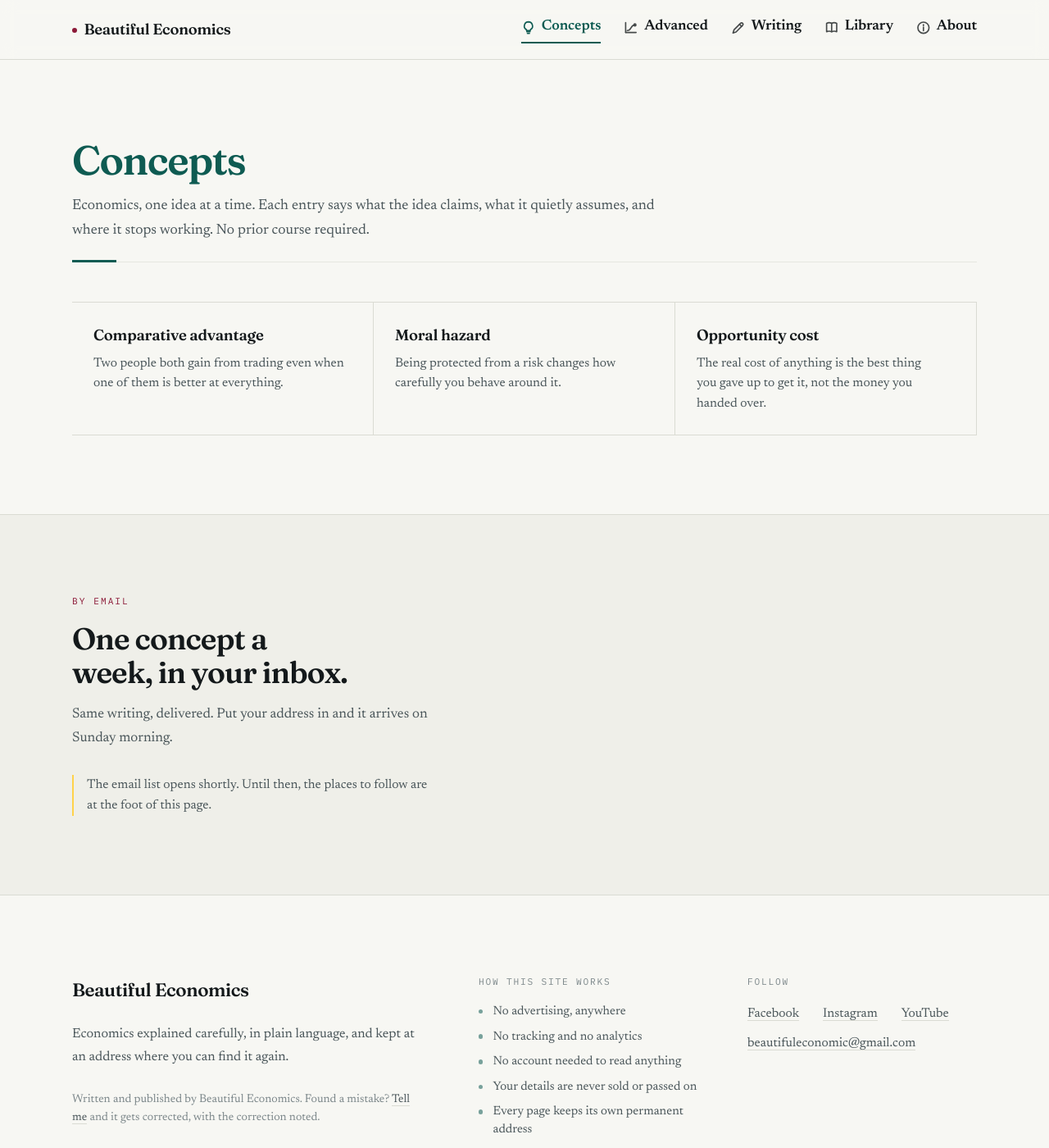
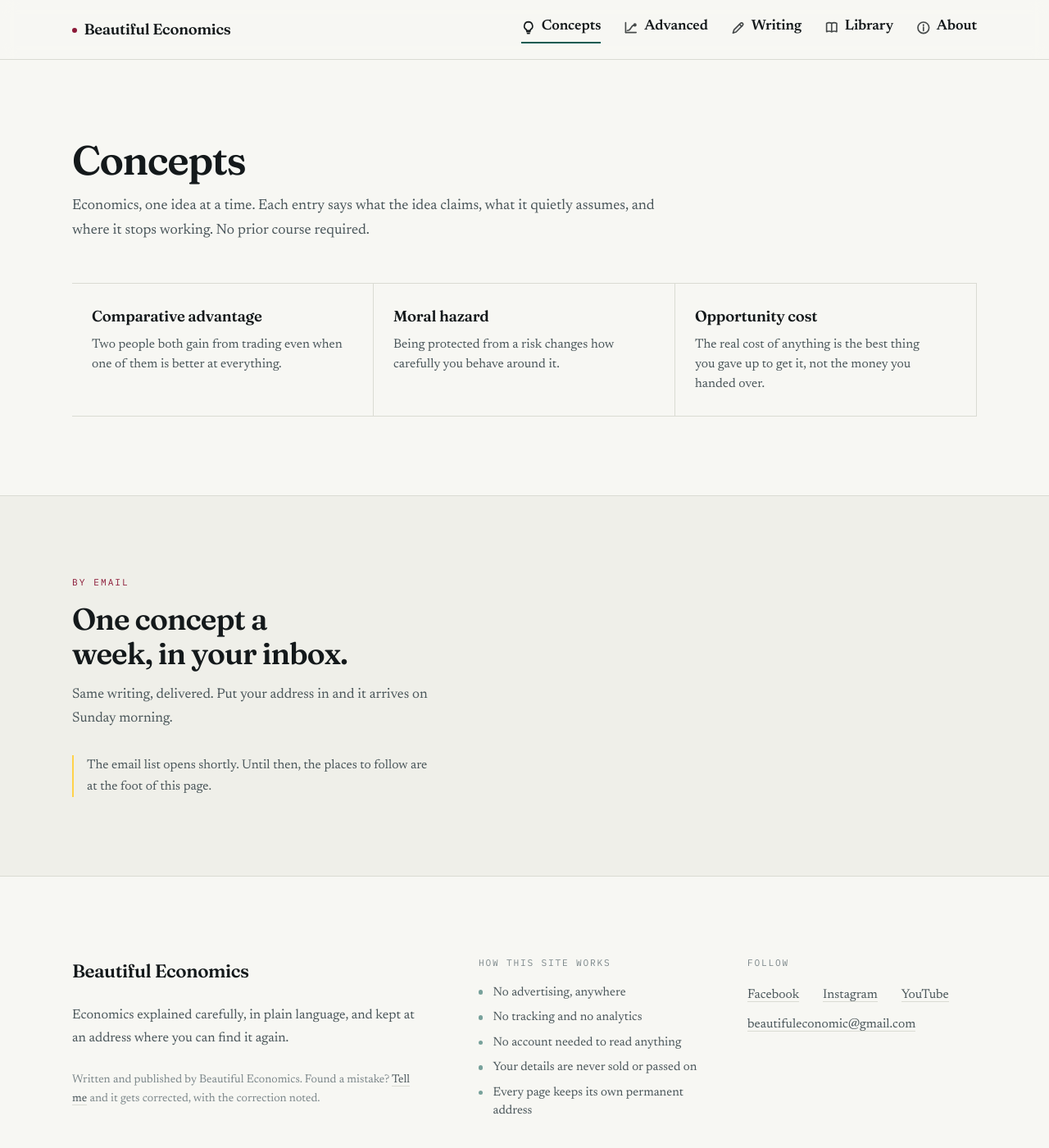
Before and after one commit to BeautifulEconomics/beautifuleconomics.github.io, a Jekyll site: the page built from concepts.html, in a window 1280 px wide and 1400 px high. Shown: the whole window at 82% size. Built offline with Jekyll 4.4.1, drawn with Linux system fonts in a browser that asks for light colours.

```diff
--- a/_includes/chai.html
+++ b/_includes/chai.html
@@ -1,58 +1,81 @@
 {%- comment -%}
-  A small cutting-chai glass that peeks up from the bottom corner every
-  so often, looks at the reader, and goes back down.
+  The small cast that peeks in from the edges: a cutting-chai glass at the
+  bottom right, a stack of coins at the bottom left, and a book that leans
+  in from the left margin.
 
-  Built entirely by this script and drawn as SVG, so nothing is fetched
-  from anyone else's server and no reader can be left with a broken
-  image. It never takes clicks (pointer-events: none) and never appears
-  for a reader who has asked for less motion.
+  They take turns, so only one is ever on screen. Everything is built by
+  this script and drawn as SVG, so nothing is fetched from anyone else's
+  server and no reader can be left with a broken image. None of them take
+  clicks (pointer-events: none), and none are created at all for a reader
+  who has asked for less motion.
 {%- endcomment -%}
 <script>
 (function () {
   var D = document;
   if (window.matchMedia && window.matchMedia('(prefers-reduced-motion: reduce)').matches) return;
 
-  var el = D.createElement('div');
-  el.className = 'chai';
-  el.setAttribute('aria-hidden', 'true');
-  el.innerHTML =
-    '<svg viewBox="0 0 64 72" fill="none">' +
-      /* steam */
-      '<g class="chai__steam">' +
+  var cast = [
+    /* ---- the cutting chai, bottom right ---- */
+    { cls: 'peek peek--br', box: '0 0 64 72', svg:
+      '<g class="peek__steam">' +
         '<path d="M24 16 C 20 11, 28 9, 24 4"/>' +
         '<path d="M32 14 C 28 9, 36 7, 32 2"/>' +
         '<path d="M40 16 C 36 11, 44 9, 40 4"/>' +
       '</g>' +
-      /* the glass: narrow at the base, flared at the rim */
-      '<path class="chai__glass" d="M18 26 L 22 68 L 42 68 L 46 26 Z"/>' +
-      /* the tea inside */
-      '<path class="chai__tea" d="M19.5 32 L 22.6 65.5 L 41.4 65.5 L 44.5 32 Z"/>' +
-      /* the rim */
-      '<line class="chai__rim" x1="17" y1="26" x2="47" y2="26"/>' +
-      /* two eyes looking out over the tea */
-      '<g class="chai__eyes">' +
-        '<circle cx="27.5" cy="42" r="2.6"/>' +
-        '<circle cx="36.5" cy="42" r="2.6"/>' +
-      '</g>' +
-    '</svg>';
+      '<path class="peek__body" d="M18 26 L 22 68 L 42 68 L 46 26 Z"/>' +
+      '<path class="peek__fill" d="M19.5 32 L 22.6 65.5 L 41.4 65.5 L 44.5 32 Z"/>' +
+      '<line class="peek__rim" x1="17" y1="26" x2="47" y2="26"/>' +
+      '<g class="peek__eyes"><circle cx="27.5" cy="42" r="2.6"/><circle cx="36.5" cy="42" r="2.6"/></g>' },
 
-  D.body.appendChild(el);
+    /* ---- a stack of coins, bottom left ---- */
+    { cls: 'peek peek--bl', box: '0 0 64 72', svg:
+      /* drawn bottom coin first so each rim sits in front of the one below */
+      '<rect class="peek__fill" x="12" y="54" width="40" height="14"/>' +
+      '<ellipse class="peek__disc" cx="32" cy="54" rx="20" ry="6"/>' +
+      '<rect class="peek__fill" x="12" y="42" width="40" height="14"/>' +
+      '<ellipse class="peek__disc" cx="32" cy="42" rx="20" ry="6"/>' +
+      '<rect class="peek__fill" x="12" y="30" width="40" height="14"/>' +
+      '<ellipse class="peek__disc" cx="32" cy="30" rx="20" ry="6"/>' +
+      '<line class="peek__rim" x1="12" y1="30" x2="12" y2="68"/>' +
+      '<line class="peek__rim" x1="52" y1="30" x2="52" y2="68"/>' +
+      '<g class="peek__eyes"><circle cx="26" cy="37" r="2.4"/><circle cx="38" cy="37" r="2.4"/></g>' },
 
-  var showing = false;
+    /* ---- a book leaning in from the left ---- */
+    { cls: 'peek peek--l', box: '0 0 64 72', svg:
+      '<rect class="peek__body" x="14" y="22" width="36" height="48" rx="2"/>' +
+      '<line class="peek__rim" x1="22" y1="22" x2="22" y2="70"/>' +
+      '<line class="peek__page" x1="30" y1="34" x2="43" y2="34"/>' +
+      '<line class="peek__page" x1="30" y1="42" x2="43" y2="42"/>' +
+      '<line class="peek__page" x1="30" y1="50" x2="38" y2="50"/>' +
+      '<g class="peek__eyes"><circle cx="30" cy="16" r="2.6"/><circle cx="41" cy="16" r="2.6"/></g>' +
+      '<path class="peek__brow" d="M26 10 C 30 6, 45 6, 48 11"/>' }
+  ];
+
+  var nodes = cast.map(function (c) {
+    var el = D.createElement('div');
+    el.className = c.cls;
+    el.setAttribute('aria-hidden', 'true');
+    el.innerHTML = '<svg viewBox="' + c.box + '" fill="none">' + c.svg + '</svg>';
+    D.body.appendChild(el);
+    return el;
+  });
+
+  var turn = 0, busy = false;
   function peek() {
-    if (showing) return;
-    showing = true;
+    if (busy) return;
+    busy = true;
+    var el = nodes[turn % nodes.length];
+    turn++;
     el.classList.add('is-up');
     window.setTimeout(function () {
       el.classList.remove('is-up');
-      showing = false;
+      busy = false;
     }, 4200);
   }
 
-  /* First look a little after the reader has settled, then now and then. */
   window.setTimeout(function () {
     peek();
-    window.setInterval(peek, 62000);
-  }, 22000);
+    window.setInterval(peek, 46000);
+  }, 20000);
 })();
 </script>
--- a/assets/css/style.css
+++ b/assets/css/style.css
@@ -1072,164 +1072,75 @@ body {
 }
 
 /* ============================================================
-   The chai glass in the corner.
-   Built and animated by _includes/chai.html. It never takes a
-   click, and it is not created at all for a reader who has
-   asked for reduced motion.
+   The small cast that peeks in from the edges.
+   Built and animated by _includes/chai.html. They take turns,
+   never take a click, and are not created at all for a reader
+   who has asked for reduced motion.
    ============================================================ */
-.chai {
+.peek {
   position: fixed;
-  right: clamp(.75rem, 3vw, 2rem);
-  bottom: 0;
-  z-index: 40;
+  z-index: 30;
   width: clamp(44px, 7vw, 62px);
   pointer-events: none;
-  transform: translateY(100%);
   transition: transform .85s cubic-bezier(.3,.85,.3,1);
 }
-.chai.is-up { transform: translateY(14%); }
+.peek svg { display: block; width: 100%; height: auto; overflow: visible; }
 
-.chai svg { display: block; width: 100%; height: auto; overflow: visible; }
+/* where each one waits, and how far it leans in */
+.peek--br { right: clamp(.75rem, 3vw, 2rem); bottom: 0; transform: translateY(100%); }
+.peek--bl { left:  clamp(.75rem, 3vw, 2rem); bottom: 0; transform: translateY(100%); }
+.peek--l  { left: 0; top: 38%; transform: translateX(-100%); }
 
-.chai__glass {
+.peek--br.is-up, .peek--bl.is-up { transform: translateY(14%); }
+.peek--l.is-up                   { transform: translateX(-18%); }
+
+/* shared ink */
+.peek__body {
   fill: var(--paper-lift);
   stroke: var(--ink-soft);
   stroke-width: 2.4;
   stroke-linejoin: round;
 }
-.chai__tea   { fill: #B5793A; opacity: .9; }
-.chai__rim   { stroke: var(--ink-soft); stroke-width: 2.8; stroke-linecap: round; }
-.chai__eyes circle { fill: #1A1210; }
+.peek__fill { fill: #B5793A; stroke: none; }
+.peek__disc {
+  fill: var(--high-solid);
+  stroke: var(--ink-soft);
+  stroke-width: 2.2;
+}
+.peek--bl .peek__fill { fill: var(--high-solid); }
+.peek__rim {
+  stroke: var(--ink-soft); stroke-width: 2.4; stroke-linecap: round; fill: none;
+}
+.peek__page {
+  stroke: var(--ink-faint); stroke-width: 2; stroke-linecap: round;
+}
+.peek__brow {
+  fill: none; stroke: var(--ink-soft); stroke-width: 2.4; stroke-linecap: round;
+}
+.peek__eyes circle { fill: #1A1210; }
+.peek__eyes {
+  transform-box: fill-box; transform-origin: 50% 50%;
+}
+.peek.is-up .peek__eyes { animation: peek-blink 4.2s linear forwards; }
 
-.chai__steam path {
-  stroke: var(--ink-faint);
-  stroke-width: 2;
-  stroke-linecap: round;
-  opacity: 0;
+/* steam, chai only */
+.peek__steam path {
+  stroke: var(--ink-faint); stroke-width: 2; stroke-linecap: round; opacity: 0;
 }
-.chai.is-up .chai__steam path { animation: chai-steam 2.6s ease-in-out .5s infinite; }
-.chai.is-up .chai__steam path:nth-child(2) { animation-delay: .9s; }
-.chai.is-up .chai__steam path:nth-child(3) { animation-delay: 1.4s; }
+.peek.is-up .peek__steam path { animation: peek-steam 2.6s ease-in-out .5s infinite; }
+.peek.is-up .peek__steam path:nth-child(2) { animation-delay: .9s; }
+.peek.is-up .peek__steam path:nth-child(3) { animation-delay: 1.4s; }
 
-/* A couple of blinks while it is up, so it reads as looking at you. */
-.chai.is-up .chai__eyes { animation: chai-blink 4.2s linear forwards; }
-
-@keyframes chai-steam {
+@keyframes peek-steam {
   0%   { opacity: 0;   transform: translateY(3px); }
   35%  { opacity: .75; }
   100% { opacity: 0;   transform: translateY(-7px); }
 }
-@keyframes chai-blink {
+@keyframes peek-blink {
   0%, 26%, 31%, 58%, 63%, 100% { transform: scaleY(1); }
   28.5%, 60.5%                 { transform: scaleY(.1); }
 }
-.chai__eyes { transform-box: fill-box; transform-origin: 50% 50%; }
 
-@media (prefers-reduced-motion: reduce) { .chai { display: none; } }
-
-/* ============================================================
-   Making the section colour actually visible.
-   The accent was only ever a hairline before; here it reaches
-   the page title, the cards and the current navigation item,
-   so each section reads as its own colour at a glance.
-   ============================================================ */
-
-/* The biggest words on the page carry the section's colour. */
-body:not([data-section="home"]) .page-title { color: var(--accent); }
-
-/* A rule beneath the title, in the same colour. */
-body:not([data-section="home"]) .page-head {
-  border-bottom: 1px solid var(--rule-soft);
-  padding-bottom: 1.4rem;
-  position: relative;
-}
-body:not([data-section="home"]) .page-head::after {
-  content: ""; position: absolute; left: 0; bottom: -1px;
-  width: 3.4rem; height: 3px; background: var(--accent);
-}
-
-/* Concept cards: a coloured edge, and a tint when pointed at. */
-.concept-grid a {
-  border-left: 2px solid transparent;
-  transition: background .2s ease, border-color .2s ease;
-}
-.concept-grid a:hover, .concept-grid a:focus-visible {
-  background: var(--accent-wash);
-  border-left-color: var(--accent);
-}
-
-/* The entry underline follows the section instead of always crimson. */
-.entry__title a { background-image: linear-gradient(var(--accent), var(--accent)); }
-
-/* The glyph next to the current navigation item picks up the colour. */
-.nav a[aria-current="page"] { color: var(--accent); }
-.nav a[aria-current="page"] .nav__icon { stroke: var(--accent); opacity: 1; }
-
-/* A thicker stub on band headings, so it reads as a colour, not a hair. */
-.band__heading { padding-bottom: .8rem; }
-.band__heading::after { height: 3px; }
-
-/* ============================================================
-   Telling one band from the next.
-   Each band on the home page carries its own colour and a small
-   label above the heading, so the sections read as separate
-   rooms rather than one long scroll of the same cream.
-   ============================================================ */
-[data-band="teal"]    { --accent: #0E5B52; --accent-wash: #0E5B5214; }
-[data-band="indigo"]  { --accent: #33408C; --accent-wash: #33408C14; }
-[data-band="crimson"] { --accent: #8C1A38; --accent-wash: #8C1A3814; }
-[data-band="bronze"]  { --accent: #8A5212; --accent-wash: #8A521214; }
-[data-band="slate"]   { --accent: #35545F; --accent-wash: #35545F14; }
-
-@media (prefers-color-scheme: dark) {
-  :root:not([data-theme="light"]) [data-band="teal"]    { --accent: #58B9A9; }
-  :root:not([data-theme="light"]) [data-band="indigo"]  { --accent: #8E9CEE; }
-  :root:not([data-theme="light"]) [data-band="crimson"] { --accent: #E3879F; }
-  :root:not([data-theme="light"]) [data-band="bronze"]  { --accent: #D9A441; }
-  :root:not([data-theme="light"]) [data-band="slate"]   { --accent: #89AEBA; }
-}
-:root[data-theme="dark"] [data-band="teal"]    { --accent: #58B9A9; }
-:root[data-theme="dark"] [data-band="indigo"]  { --accent: #8E9CEE; }
-:root[data-theme="dark"] [data-band="crimson"] { --accent: #E3879F; }
-:root[data-theme="dark"] [data-band="bronze"]  { --accent: #D9A441; }
-:root[data-theme="dark"] [data-band="slate"]   { --accent: #89AEBA; }
-
-/* The small label, in the same manner as "Word of the day". */
-.band__eyebrow {
-  font-family: var(--mono);
-  font-size: .7rem;
-  font-weight: 500;
-  letter-spacing: .2em;
-  text-transform: uppercase;
-  color: var(--accent);
-  margin: 0 0 .85rem;
-}
-
-/* The hairline between bands takes a trace of the band's colour, so the
-   seam is visible without drawing a line across the page. */
-.band[data-band] {
-  position: relative;
-  border-top-color: color-mix(in srgb, var(--accent) 38%, var(--rule));
-}
-
-/* ---- the margins pick up the colour of the band beside them ---- */
-@media (min-width: 88em) {
-  .page-rules {
-    background-image:
-      linear-gradient(var(--rule), var(--rule)),
-      linear-gradient(var(--rule), var(--rule));
-  }
-  /* Tick marks down the two edges, like the axis of a chart. */
-  .page-rules__tick {
-    position: fixed; top: 0; bottom: 0; width: 9px; z-index: 1;
-    pointer-events: none;
-    background-image: repeating-linear-gradient(
-      to bottom, var(--ink-faint) 0 1px, transparent 1px 5rem);
-    opacity: .5;
-  }
-  .page-rules__tick--left  { left:  calc(50% - 37rem); }
-  .page-rules__tick--right { right: calc(50% - 37rem); }
-}
-@media (max-width: 87.99em), (prefers-reduced-transparency: reduce) {
-  .page-rules__tick { display: none; }
-}
+/* The side character needs room that narrow screens do not have. */
+@media (max-width: 60em) { .peek--l { display: none; } }
+@media (prefers-reduced-motion: reduce) { .peek { display: none; } }
```
Also changed, not shown: scripts/_applyT.py (deleted, +0 -15 lines), scripts/_dT.txt (deleted, +0 -1 lines), .github/workflows/deploy-r31.yml (deleted).
